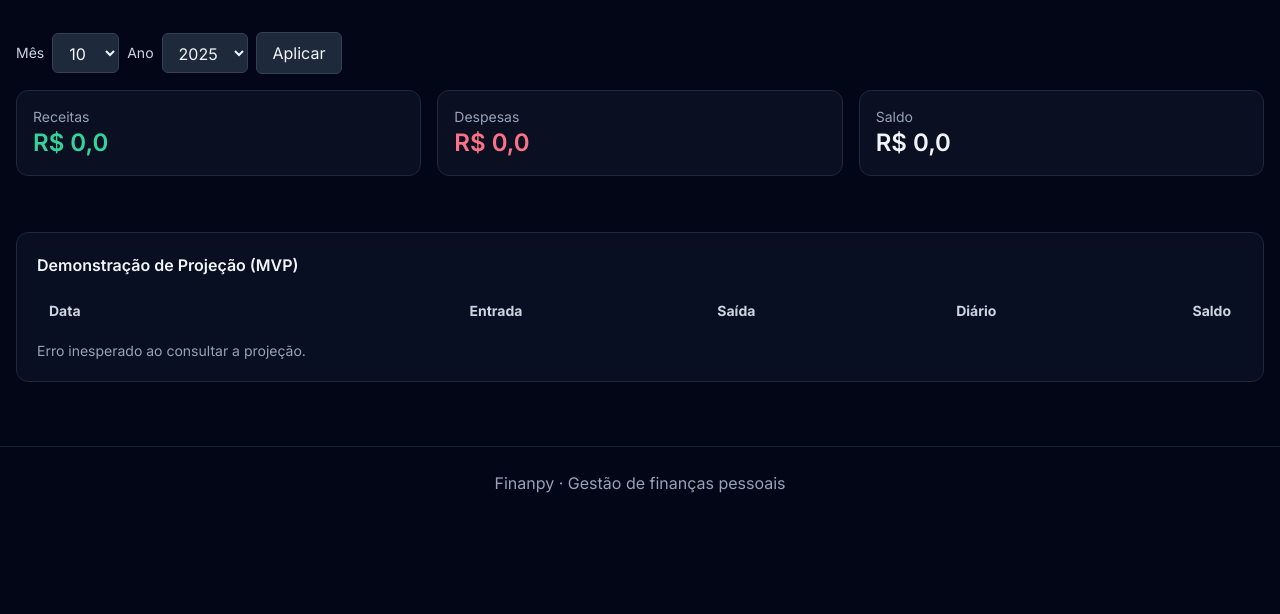
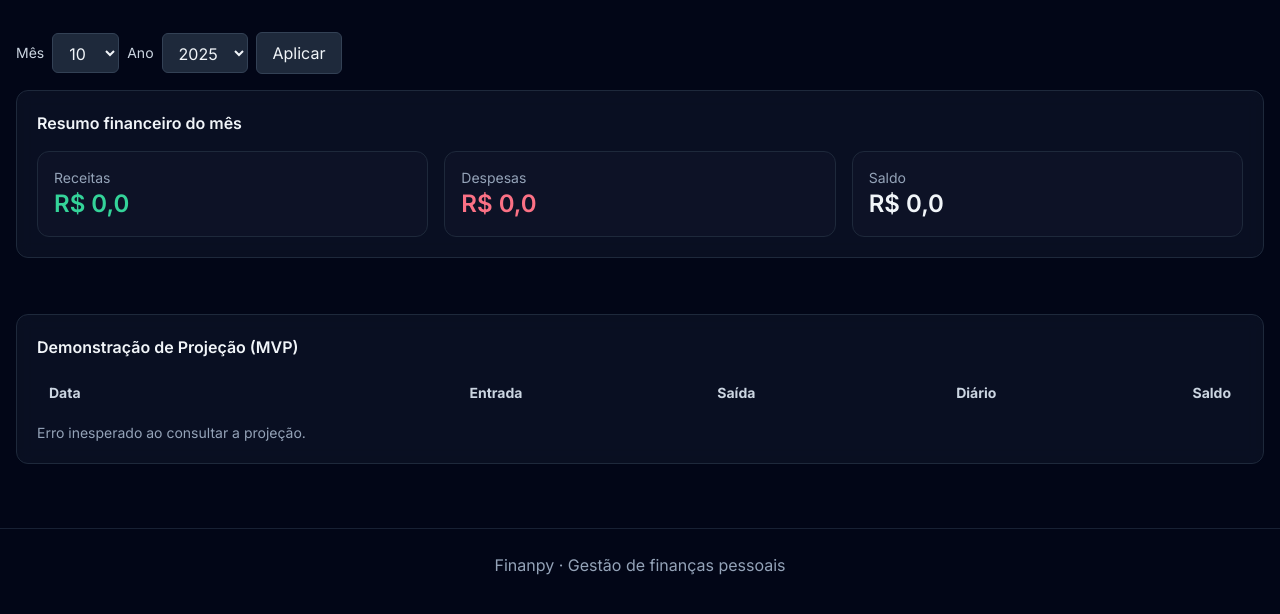
Before and after one commit to apalosqui/django-ai-spec-driven-development, a Django app: page /dashboard/ in a window 1280 px wide. Shown: the part 105-719 px from the top of the page. Run offline with Django 5.2, Linux system fonts and the light colour scheme; the visitor is signed in with stand-in values (Sample User, id 1); data comes from the database, SQL or seed files in the repository; data that the repository does not hold is empty; some libraries are stand-ins or nearby versions.

Commit message:
feat(dashboard): add 'Resumo financeiro do mês' box wrapping Receitas/Despesas/Saldo cards

```diff
--- a/templates/dashboard.html
+++ b/templates/dashboard.html
@@ -17,7 +17,10 @@
     <button class="inline-flex items-center px-4 py-2 rounded-md bg-slate-800 border border-slate-700 hover:bg-slate-700" type="submit">Aplicar</button>
   </form>
 
-  <div class="grid grid-cols-1 md:grid-cols-3 gap-4 mb-6">
+  <section class="mb-6">
+    <div class="bg-slate-900/60 backdrop-blur border border-slate-800 rounded-xl p-5">
+      <h2 class="font-semibold mb-4">Resumo financeiro do mês</h2>
+      <div class="grid grid-cols-1 md:grid-cols-3 gap-4">
         <div class="bg-slate-900/60 border border-slate-800 rounded-xl p-4">
           <div class="text-slate-400 text-sm">Receitas</div>
           <div class="text-2xl font-semibold text-emerald-400">R$ {{ income_total }}</div>
@@ -31,6 +34,8 @@
           <div class="text-2xl font-semibold">R$ {{ balance }}</div>
         </div>
       </div>
+    </div>
+  </section>
 
   <section class="py-8">
     <div class="bg-slate-900/60 backdrop-blur border border-slate-800 rounded-xl p-5">
```
Lines whose indentation alone changed are shown as unchanged.
